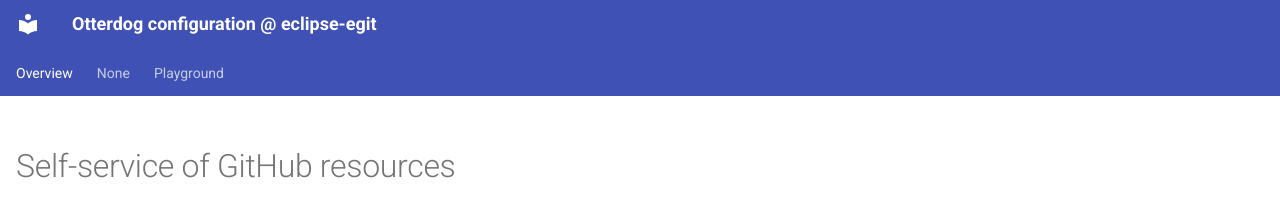
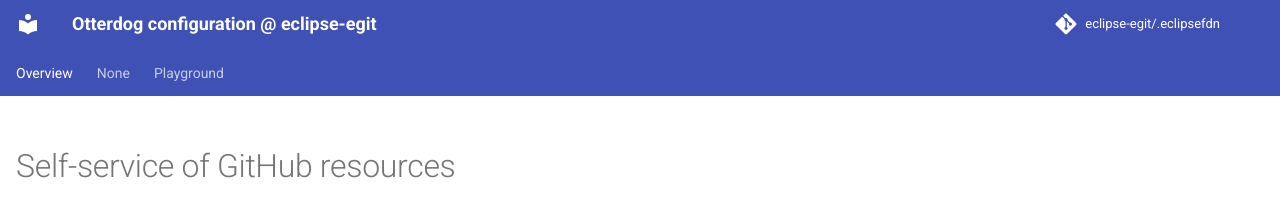
Before and after one commit to eclipse-egit/.eclipsefdn, an MkDocs documentation site: the page built from docs/index.md, in a window 1280 px wide. Shown: the top 203 px of the page. Built offline with MkDocs 1.6.1 and Material for MkDocs 9.7.7, drawn with Linux system fonts in a browser that asks for light colours; comment, search, counter and statistics services are not loaded.

Commit message:
Updating file 'mkdocs.yml' with otterdog.

```diff
--- a/mkdocs.yml
+++ b/mkdocs.yml
@@ -3,6 +3,9 @@ site_description: Otterdog configuration @ eclipse-egit
 strict: false
 
 site_url: https://eclipse-egit.github.io/.eclipsefdn/
+
+repo_name: eclipse-egit/.eclipsefdn
+repo_url: https://github.com/eclipse-egit/.eclipsefdn/
 
 docs_dir: ./docs
 site_dir: ./_site
```
